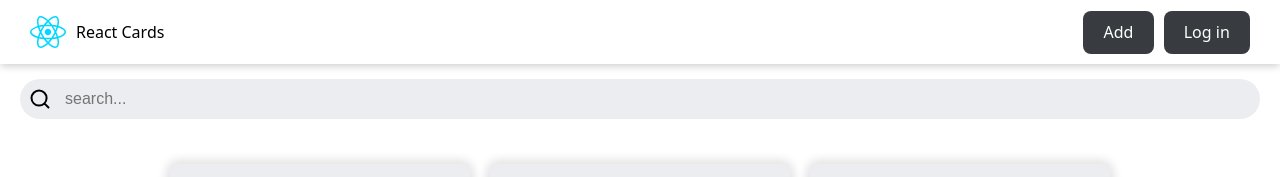
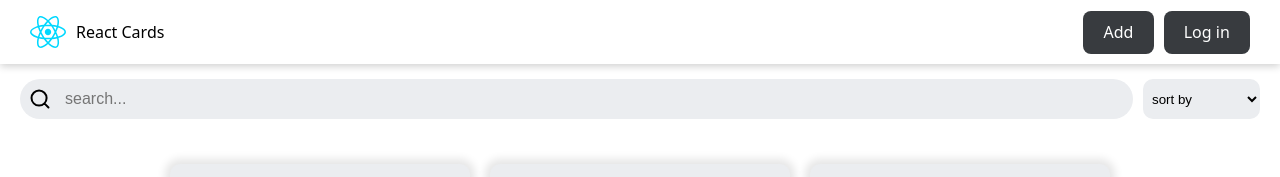
Before and after one commit to 6dem/react-cards-app, a React (Vite) app: page / in a window 1280 px wide. Shown: the top 177 px of the page. Built offline with nearby package versions, Linux system fonts and the light colour scheme; data requests are answered from the project's data file.

Commit message:
add "sort by" select

```diff
--- a/src/pages/HomePage/HomePage.jsx
+++ b/src/pages/HomePage/HomePage.jsx
@@ -9,6 +9,7 @@ import cls from "./HomePage.module.css"
 export const HomePage = () => {
     const [questions, setQuestions] = useState([])
     const [searchValue, setSearchValue] = useState("")
+    const [sortSelectValue, setSortSelectValue] = useState("")
 
     const [getQuestions, isLoading, error] = useFetch(async (url) => {
         const response = await fetch(`${API_URL}/${url}`)
@@ -23,17 +24,30 @@ export const HomePage = () => {
     }, [questions, searchValue])
 
     useEffect(() => {
-        getQuestions("react-questions")
-    }, [])
+        getQuestions(`react-questions?${sortSelectValue}`)
+    }, [sortSelectValue])
 
     const onSearchChangeValueHandler = (event) => {
         setSearchValue(event.target.value)
+    }
+
+    const onSortSelectChangeHandler = (event) => {
+        setSortSelectValue(event.target.value)
     }
 
     return (
         <>
             <div className={cls.controlsContainer}>
                 <SearchInput value={searchValue} onChange={onSearchChangeValueHandler} />
+
+                <select value={sortSelectValue} onChange={onSortSelectChangeHandler} className={cls.select}>
+                    <option value="">sort by</option>
+                    <hr />
+                    <option value="_sort=level">Level ↑</option>
+                    <option value="_sort=-level">Level ↓</option>
+                    <option value="_sort=completed">Completed 1st</option>
+                    <option value="_sort=-completed">Incomplete 1st</option>
+                </select>
             </div>
 
             {isLoading && <Loader />}
--- a/src/pages/HomePage/HomePage.module.css
+++ b/src/pages/HomePage/HomePage.module.css
@@ -1,6 +1,6 @@
 .controlsContainer {
     width: 100%;
-    min-width: 800px;
+    min-width: min(800px, 100%);
     margin: 0 auto;
     padding: 15px 0;
     display: flex;
@@ -16,3 +16,25 @@
     font-size: 24px;
     color: var(--text-color);
 }
+
+.select {
+    height: 40px;
+    padding: 5px;
+    border-radius: 10px;
+    border: none;
+    outline: none;
+    background-color: var(--card-bg-color);
+    color: var(--text-color);
+    flex-grow: 1;
+    overflow: auto;
+}
+
+.select:hover {
+    cursor: pointer;
+}
+
+@media (max-width: 576px) {
+    .controlsContainer {
+        flex-wrap: wrap-reverse;
+    }
+}
```
